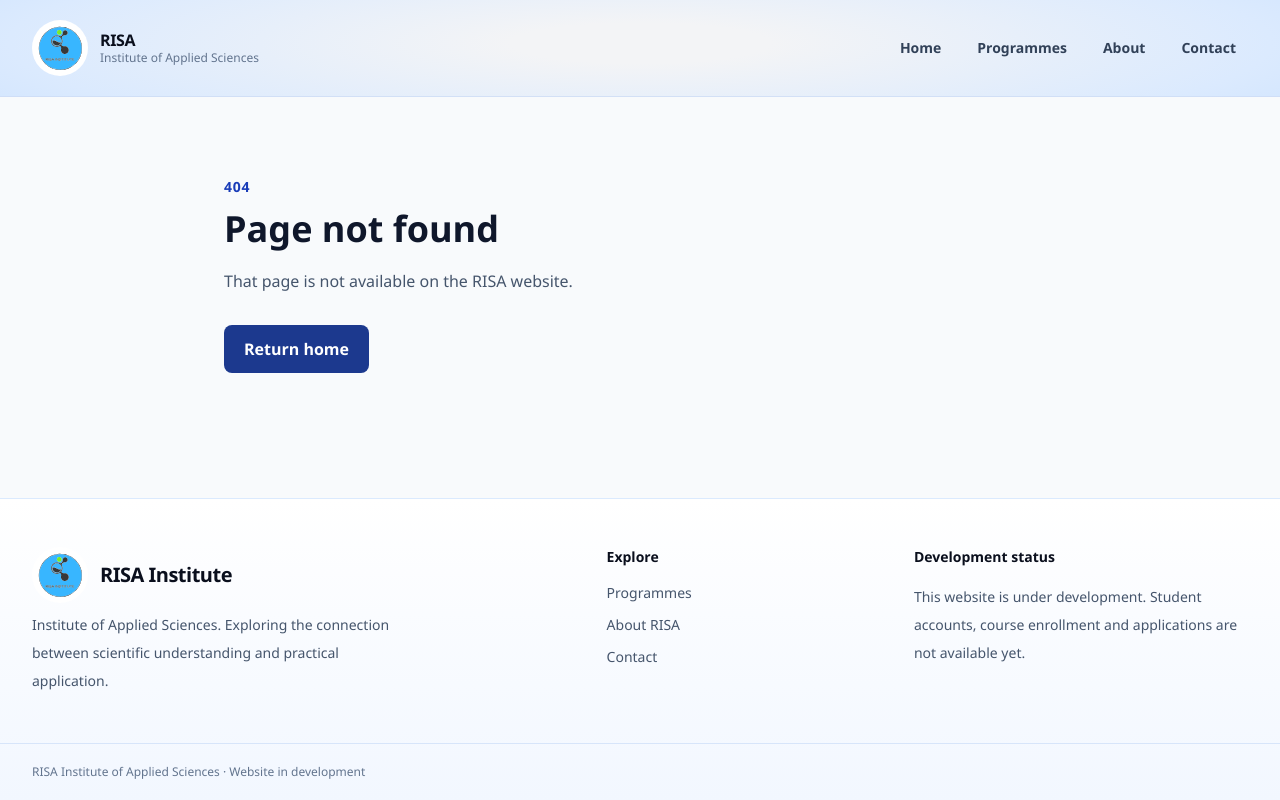
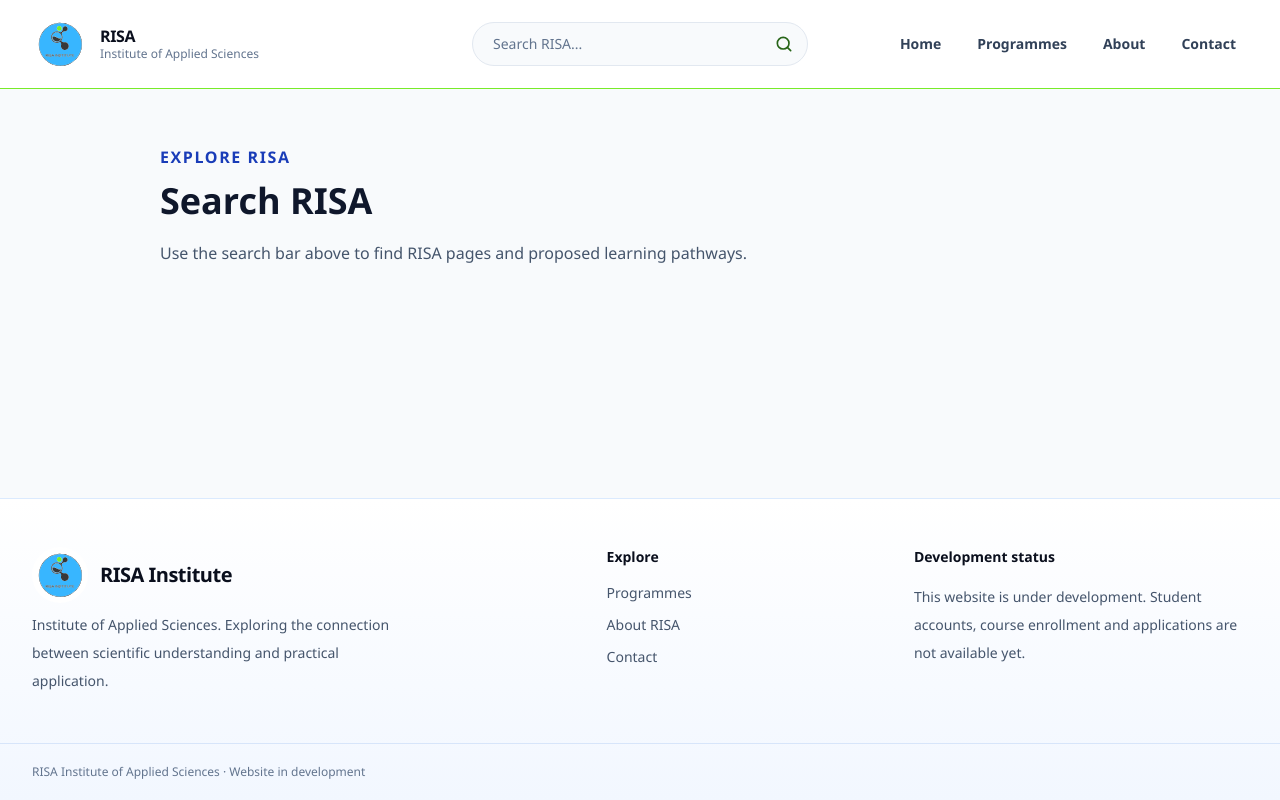
Before and after one commit to RISA-INSTITUTE-WEBSITE/super-duper-spork, a Next.js app: page /search in a window 1280 px wide. Before the commit this address had no page. Built offline with nearby package versions, Linux system fonts and the light colour scheme.

Commit message:
feat(nav): white header, centred search and RISA green divider

```diff
--- a/src/app/globals.css
+++ b/src/app/globals.css
@@ -46,12 +46,7 @@ body {
 }
 
 .risa-navbar {
-  background: radial-gradient(
-    ellipse 85% 175% at 50% 45%,
-    #f3f4f6 12%,
-    #dbeafe 58%,
-    #bfdbfe 100%
-  );
+  background: #fff;
 }
 
 .risa-hero {
--- /dev/null
+++ b/src/app/search/page.tsx
@@ -0,0 +1,115 @@
+import type { Metadata } from "next";
+import Link from "next/link";
+
+import { pathways } from "@/lib/pathways";
+
+export const metadata: Metadata = {
+  title: "Search",
+  description: "Search public pages and proposed learning pathways on the RISA website.",
+};
+
+const sitePages = [
+  {
+    href: "/",
+    title: "RISA homepage",
+    description: "Learn the science. Shape what comes next. Explore applied learning at RISA.",
+    keywords: "home science applied learning RISA",
+    category: "Page",
+  },
+  {
+    href: "/programmes",
+    title: "Programmes",
+    description: "Explore proposed learning pathways in science, mathematics and computing.",
+    keywords: "programmes courses pathways learning",
+    category: "Page",
+  },
+  {
+    href: "/about",
+    title: "About RISA",
+    description: "Learn about RISA's vision for practical, application-oriented education.",
+    keywords: "about institute mission vision",
+    category: "Page",
+  },
+  {
+    href: "/contact",
+    title: "Contact RISA",
+    description: "Find information about contacting the RISA team.",
+    keywords: "contact help team information",
+    category: "Page",
+  },
+] as const;
+
+const searchItems = [
+  ...sitePages,
+  ...pathways.map((pathway) => ({
+    href: "/programmes",
+    title: pathway.title,
+    description: pathway.description,
+    keywords: "proposed learning pathway science programme planned",
+    category: "Proposed pathway",
+  })),
+];
+
+export default async function SearchPage({
+  searchParams,
+}: {
+  searchParams: Promise<{ q?: string | string[] }>;
+}) {
+  const params = await searchParams;
+  const query = (typeof params.q === "string" ? params.q : "").trim().slice(0, 100);
+  const words = query.toLowerCase().split(/\s+/).filter(Boolean);
+  const results = words.length
+    ? searchItems.filter((item) =>
+        words.every((word) =>
+          (item.title + " " + item.description + " " + item.keywords)
+            .toLowerCase()
+            .includes(word),
+        ),
+      )
+    : [];
+
+  return (
+    <main
+      id="main-content"
+      className="mx-auto w-full max-w-5xl flex-1 px-5 py-14 sm:px-8"
+    >
+      <p className="font-semibold uppercase tracking-widest text-blue-800">
+        Explore RISA
+      </p>
+      <h1 className="mt-3 text-4xl font-bold">Search RISA</h1>
+      <p className="mt-5 text-slate-600">
+        {query ? (
+          <>
+            Results for <strong className="text-slate-900">{query}</strong>
+          </>
+        ) : (
+          "Use the search bar above to find RISA pages and proposed learning pathways."
+        )}
+      </p>
+      {results.length > 0 ? (
+        <ul className="mt-8 grid gap-4">
+          {results.map((result) => (
+            <li key={result.category + result.title}>
+              <Link
+                href={result.href}
+                className="block rounded-2xl border border-slate-200 bg-white p-6 transition hover:border-[#78eb29] hover:shadow-sm focus-visible:outline-2 focus-visible:outline-offset-4 focus-visible:outline-[#286518]"
+              >
+                <span className="text-xs font-semibold uppercase tracking-wider text-[#286518]">
+                  {result.category}
+                </span>
+                <h2 className="mt-2 text-xl font-semibold text-slate-950">
+                  {result.title}
+                </h2>
+                <p className="mt-2 text-slate-600">{result.description}</p>
+              </Link>
+            </li>
+          ))}
+        </ul>
+      ) : query ? (
+        <p role="status" className="mt-8 rounded-xl border border-slate-200 bg-white p-6 text-slate-700">
+          No matching pages found. Try another keyword, such as physics or programmes.
+        </p>
+      ) : null}
+    </main>
+  );
+}
--- a/src/components/site-header.tsx
+++ b/src/components/site-header.tsx
@@ -10,8 +10,8 @@ const navigation = [
 
 export function SiteHeader() {
   return (
-    <header className="risa-navbar relative z-20 border-b border-[#cdddf5]/80">
-      <div className="mx-auto flex w-full max-w-7xl flex-col gap-5 px-5 py-4 sm:px-8 md:flex-row md:items-center md:justify-between md:py-5">
+    <header className="risa-navbar relative z-20 border-b border-[#78eb29]">
+      <div className="mx-auto grid w-full max-w-7xl grid-cols-1 items-center gap-4 px-5 py-4 sm:px-8 md:grid-cols-[auto_minmax(0,1fr)] md:gap-x-8 lg:grid-cols-[minmax(0,1fr)_minmax(14rem,21rem)_minmax(0,1fr)] lg:gap-x-6">
         <Link
           href="/"
           className="flex w-fit items-center gap-3 rounded-md text-slate-950 focus-visible:outline-2 focus-visible:outline-offset-4 focus-visible:outline-blue-700"
@@ -32,13 +32,54 @@ export function SiteHeader() {
             </span>
           </span>
         </Link>
-        <nav aria-label="Primary navigation">
+        <form
+          role="search"
+          action="/search"
+          method="get"
+          className="relative w-full md:max-w-md md:justify-self-end lg:max-w-none lg:justify-self-center"
+        >
+          <label htmlFor="risa-site-search" className="sr-only">
+            Search RISA website
+          </label>
+          <input
+            id="risa-site-search"
+            name="q"
+            type="search"
+            placeholder="Search RISA..."
+            required
+            maxLength={100}
+            className="min-h-11 w-full rounded-full border border-slate-200 bg-[#f8fafc] py-2.5 pr-12 pl-5 text-sm text-slate-900 outline-none transition placeholder:text-slate-500 hover:border-slate-300 focus-visible:border-[#78eb29] focus-visible:ring-2 focus-visible:ring-[#78eb29]/30"
+          />
+          <button
+            type="submit"
+            aria-label="Search"
+            className="absolute inset-y-1 right-1 flex w-10 items-center justify-center rounded-full text-[#286518] transition hover:bg-[#eafbdc] focus-visible:outline-2 focus-visible:outline-offset-1 focus-visible:outline-[#286518]"
+          >
+            <svg
+              aria-hidden="true"
+              viewBox="0 0 24 24"
+              fill="none"
+              stroke="currentColor"
+              strokeWidth="2"
+              strokeLinecap="round"
+              strokeLinejoin="round"
+              className="size-5"
+            >
+              <circle cx="11" cy="11" r="7" />
+              <path d="m20 20-4-4" />
+            </svg>
+          </button>
+        </form>
+        <nav
+          aria-label="Primary navigation"
+          className="md:col-span-2 lg:col-span-1 lg:justify-self-end"
+        >
           <ul className="flex flex-wrap items-center gap-x-2 gap-y-2 text-sm font-semibold text-slate-700 sm:gap-x-3">
             {navigation.map(({ href, label }) => (
               <li key={href}>
                 <Link
                   href={href}
-                  className="inline-flex min-h-10 items-center rounded-xl px-3 py-2 transition hover:bg-white/70 hover:text-[#155DFC] focus-visible:outline-2 focus-visible:outline-offset-2 focus-visible:outline-[#155DFC]"
+                  className="inline-flex min-h-10 items-center rounded-xl px-3 py-2 transition hover:bg-[#eefce5] hover:text-[#286518] focus-visible:outline-2 focus-visible:outline-offset-2 focus-visible:outline-[#286518]"
                 >
                   {label}
                 </Link>
```
Also changed, not shown: 1 other file (tests, documents, lock files or other folders).
